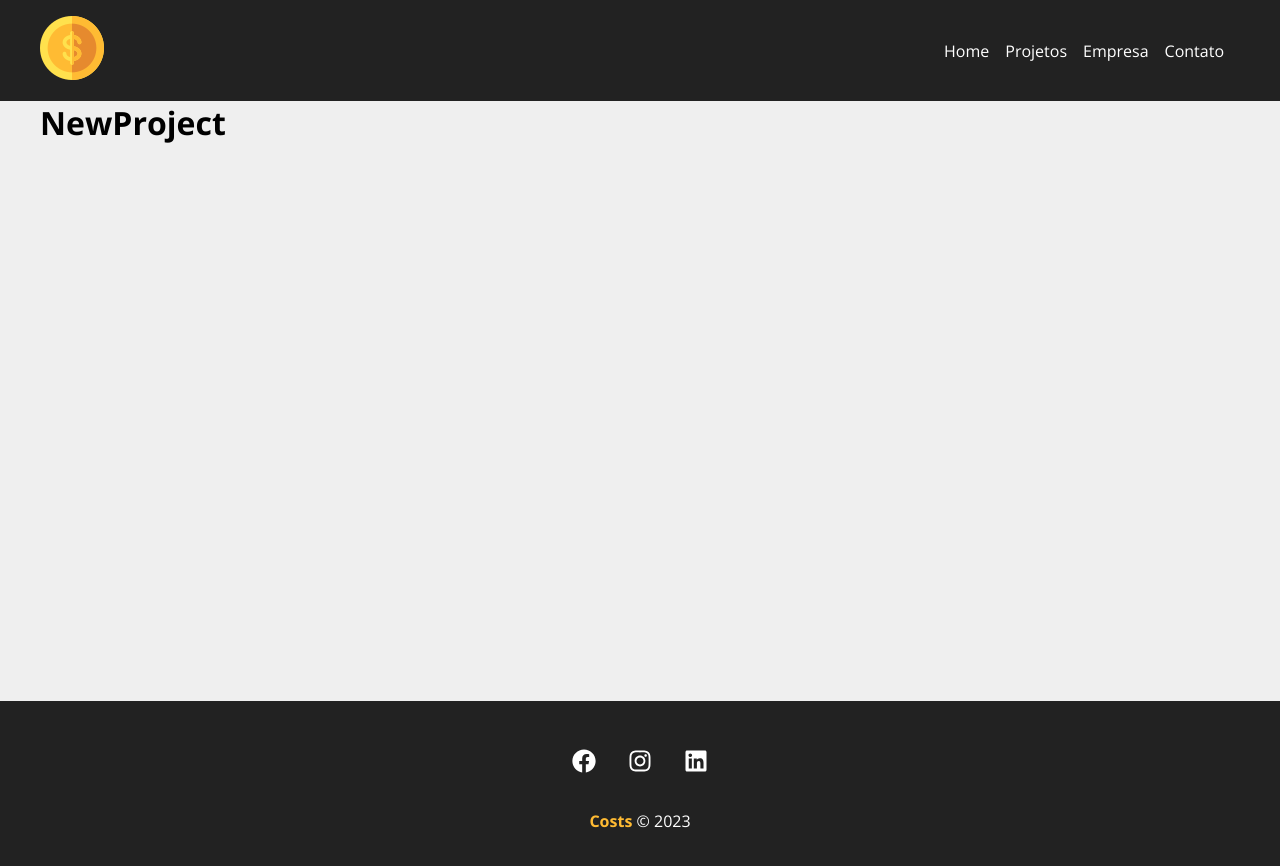
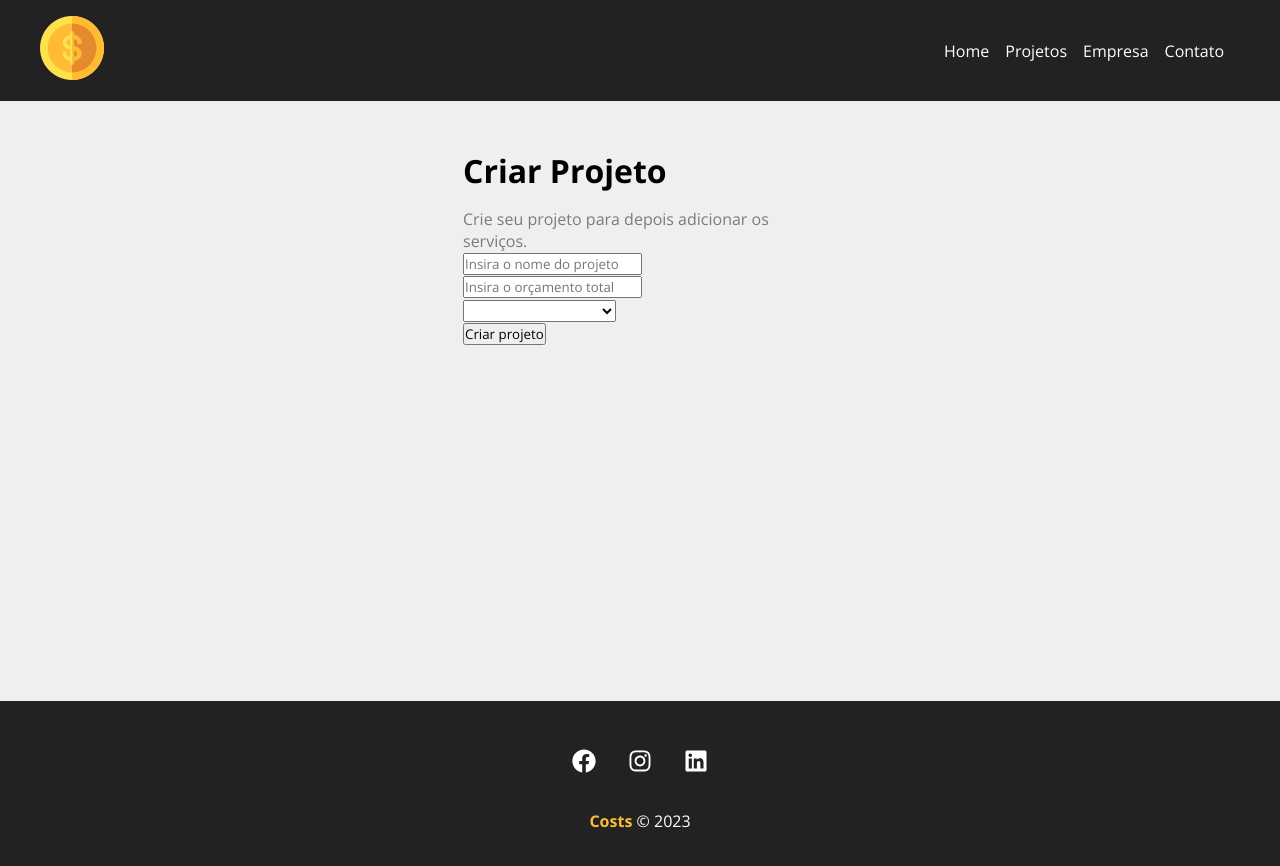
Before and after one commit to TatianePatriota/costs-react, a React (Create React App) app: page /newproject in a window 1280 px wide. Shown: the top 866 px of the page. Built offline with nearby package versions, Linux system fonts and the light colour scheme.

Commit message:
editando componente

```diff
--- a/src/components/pages/NewProject.js
+++ b/src/components/pages/NewProject.js
@@ -1,3 +1,12 @@
+import { ProjectForm } from "../project/ProjectForm";
+import styles from "./NewProject.module.css";
+
 export function NewProject() {
-  return <h1>NewProject</h1>;
+  return (
+    <div className={styles.newproject_container}>
+      <h1>Criar Projeto</h1>
+      <p>Crie seu projeto para depois adicionar os serviços.</p>
+      <ProjectForm />
+    </div>
+  );
 }
```
